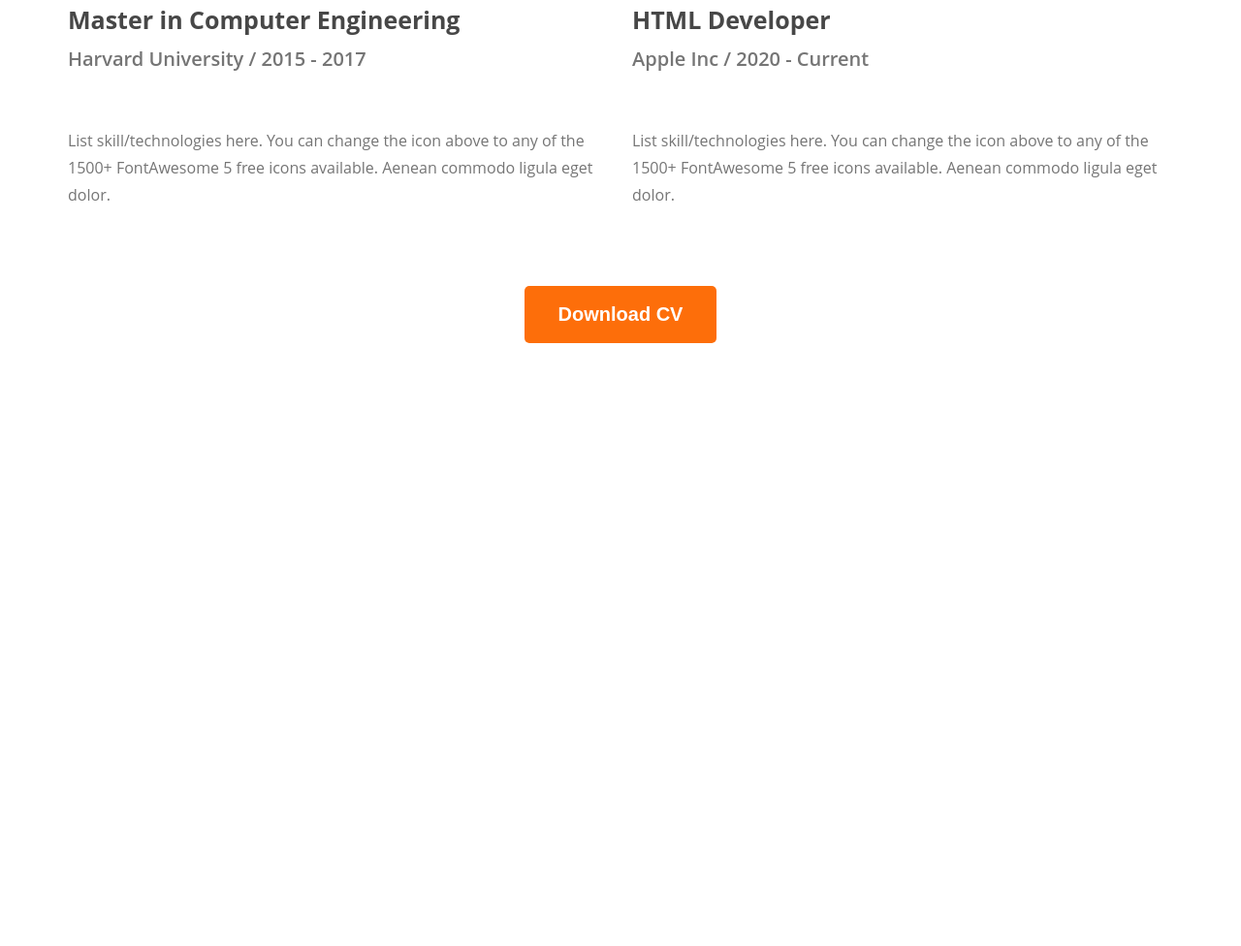
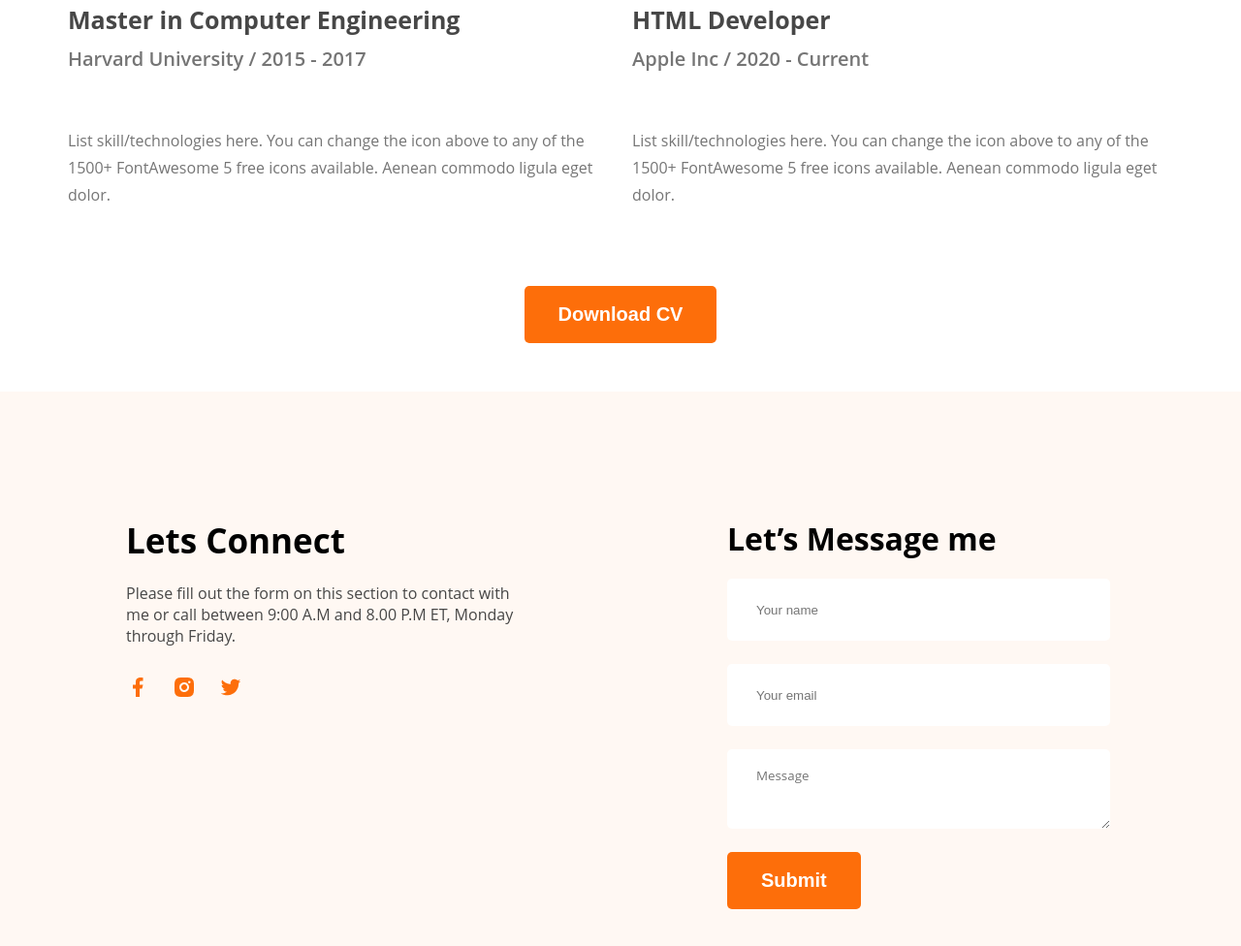
Before and after one commit to MubtasimPrime/Project-Practice, a plain HTML site: page Porfolio Webpage/index.html in a window 1280 px wide. Shown: the part 3108-4084 px from the top of the page at 97% size. Before the commit the page ends 3512 px from the top, so only its background shows below. Drawn offline with Linux system fonts and the light colour scheme.

Commit message:
footer part done and portfolio project done

```diff
--- a/Porfolio Webpage/index.html
+++ b/Porfolio Webpage/index.html
@@ -189,6 +189,42 @@
         <button class="btn resume-cv">Download CV</button>
       </section>
     </main>
-    <footer></footer>
+    <footer>
+      <div class="footer-center">
+        <div class="right-content">
+          <h1>Lets Connect</h1>
+          <p>
+            Please fill out the form on this section to contact with me or call
+            between 9:00 A.M and 8.00 P.M ET, Monday through Friday.
+          </p>
+          <div class="link">
+            <a href=""><img src="images/icons/facebook.png" alt="" /></a>
+            <a href=""><img src="images/icons/insta.png" alt="" /></a>
+            <a href=""><img src="images/icons/twitter.png" alt="" /></a>
+          </div>
+        </div>
+        <div class="left-content">
+          <form>
+            <h1>Let’s Message me</h1>
+            <input type="text" placeholder="Your name" />
+            <input
+              type="email"
+              name="email"
+              id="eamil"
+              placeholder="Your email"
+            />
+            <textarea
+              name="msg"
+              class="myTextareaClass"
+              id="msg"
+              placeholder="Message"
+              cols="40"
+              rows="10"
+            ></textarea>
+            <input class="btn" type="submit" value="Submit" />
+          </form>
+        </div>
+      </div>
+    </footer>
   </body>
 </html>
--- a/Porfolio Webpage/styles.css
+++ b/Porfolio Webpage/styles.css
@@ -263,3 +263,75 @@ main {
 .resume-cv {
   margin: 50px 0;
 }
+
+footer {
+  display: flex;
+  background-color: #fff8f3;
+  padding: 130px;
+}
+.footer-center {
+  display: flex;
+  margin: 0 auto;
+}
+
+.right-content {
+  width: 562px;
+}
+
+.right-content h1 {
+  font-weight: 700;
+  font-size: 35px;
+  margin-bottom: 20px;
+}
+
+.right-content p {
+  margin-bottom: 30px;
+  color: #474747;
+  font-size: 16px;
+}
+
+.link {
+  display: flex;
+  gap: 24px;
+}
+
+.left-content {
+  display: flex;
+}
+
+.right-content,
+.left-content {
+  width: 50%;
+}
+.right-content {
+  margin-right: 220px;
+}
+
+form h1 {
+  margin-bottom: 20px;
+}
+
+footer input[type="text"],
+footer input[type="email"] {
+  height: 64px;
+  border-radius: 5px;
+  background-color: white;
+  display: block;
+  width: 100%;
+  border: none;
+  padding-left: 30px;
+  margin-bottom: 24px;
+}
+
+footer textarea {
+  height: 64px;
+  border-radius: 5px;
+  background-color: white;
+  display: block;
+  width: 100%;
+  border: none;
+  padding-left: 30px;
+  margin-bottom: 24px;
+  padding-top: 18px;
+  font-family: inherit;
+}
```
